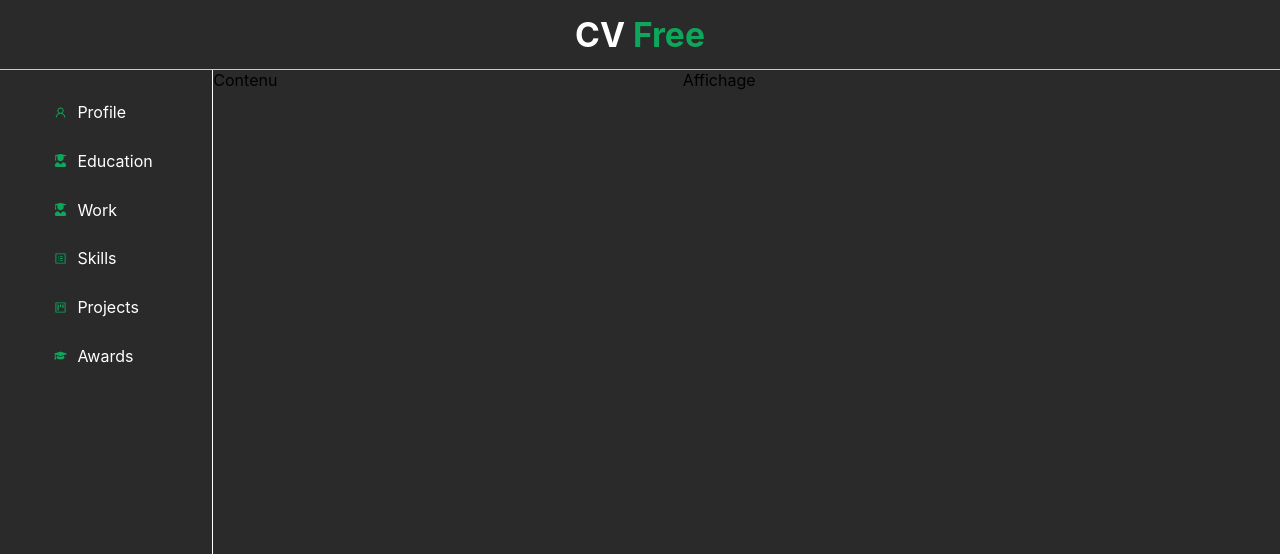
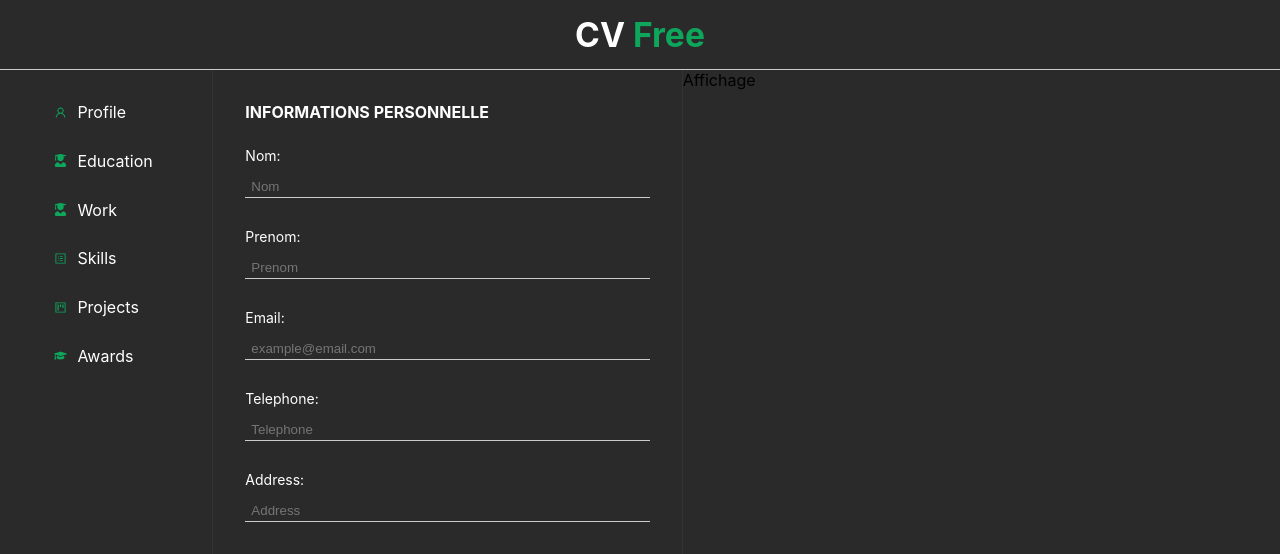
Before and after one commit to Felix-Asante/cv-free, a React (Create React App) app: page / in a window 1280 px wide. Shown: the top 554 px of the page. Built offline with nearby package versions, Linux system fonts and the light colour scheme.

Commit message:
profile page

```diff
--- a/package.json
+++ b/package.json
@@ -9,6 +9,7 @@
     "react": "^18.1.0",
     "react-dom": "^18.1.0",
     "react-icons": "^4.3.1",
+    "react-router-dom": "^6.3.0",
     "react-scripts": "5.0.1",
     "web-vitals": "^2.1.4"
   },
--- a/src/App.js
+++ b/src/App.js
@@ -1,15 +1,11 @@
-import Header from "./components/Header";
-import Menu from "./components/Menu";
+import Layout from "./components/Layout";
+
+import Profile from "./pages/Profile";
 function App() {
 	return (
-		<div>
-			<Header />
-			<div className="flex">
-				<Menu />
-				<div className="contenu">Contenu</div>
-				<div className="affichage">Affichage</div>
-			</div>
-		</div>
+		<Layout>
+			<Profile />
+		</Layout>
 	);
 }
 
--- /dev/null
+++ b/src/components/Input.jsx
@@ -0,0 +1,18 @@
+import React from "react";
+import style from "../styles/input.module.css";
+
+function Input({ type, placeholder, name, labelText }) {
+	return (
+		<div className={style.input}>
+			<label className={style.label}>{labelText}</label>
+			<input
+				type={type}
+				placeholder={placeholder}
+				name={name}
+				className={style.input}
+			/>
+		</div>
+	);
+}
+
+export default Input;
--- /dev/null
+++ b/src/components/Layout.jsx
@@ -0,0 +1,18 @@
+import React from "react";
+import Header from "./Header";
+import Menu from "./Menu";
+
+function Layout(props) {
+	return (
+		<div>
+			<Header />
+			<div className="flex">
+				<Menu />
+				<div className="contenu">{props.children}</div>
+				<div className="affichage">Affichage</div>
+			</div>
+		</div>
+	);
+}
+
+export default Layout;
--- a/src/components/Menu.jsx
+++ b/src/components/Menu.jsx
@@ -6,6 +6,7 @@ import {
 	AiOutlineProject,
 } from "react-icons/ai";
 import { FaUserGraduate, FaGraduationCap } from "react-icons/fa";
+import { Link } from "react-router-dom";
 
 function Menu() {
 	return (
@@ -13,28 +14,28 @@ function Menu() {
 			<ul className={style.list}>
 				<li>
 					<AiOutlineUser />
-					<a href="#">Profile</a>
+					<Link to="/">Profile</Link>
 				</li>
 				<li>
 					<FaUserGraduate />
-					<a href="#">Education</a>
+					<Link to="education">Education</Link>
 				</li>
 				<li>
 					<FaUserGraduate />
 
-					<a href="#">Work</a>
+					<Link to="work">Work</Link>
 				</li>
 				<li>
 					<AiOutlineProfile />
-					<a href="#">Skills</a>
+					<Link to="skills">Skills</Link>
 				</li>
 				<li>
 					<AiOutlineProject />
-					<a href="#">Projects</a>
+					<Link to="projects">Projects</Link>
 				</li>
 				<li>
 					<FaGraduationCap />
-					<a href="#">Awards</a>
+					<Link to="awards">Awards</Link>
 				</li>
 			</ul>
 		</nav>
--- a/src/index.css
+++ b/src/index.css
@@ -31,7 +31,17 @@ body {
 
 .contenu {
 	flex: 30%;
+	padding: 2rem;
+	border-right: 1.5px solid #333;
 }
 .affichage {
 	flex: 40%;
 }
+
+a:active {
+	color: var(--success);
+}
+.section-header {
+	margin-bottom: 25px;
+	color: var(--white);
+}
--- a/src/index.js
+++ b/src/index.js
@@ -2,10 +2,14 @@ import React from "react";
 import ReactDOM from "react-dom/client";
 import "./index.css";
 import App from "./App";
-
+import { BrowserRouter, Routes, Route } from "react-router-dom";
 const root = ReactDOM.createRoot(document.getElementById("root"));
 root.render(
 	<React.StrictMode>
-		<App />
+		<BrowserRouter>
+			<Routes>
+				<Route path="/" element={<App />} />
+			</Routes>
+		</BrowserRouter>
 	</React.StrictMode>
 );
--- /dev/null
+++ b/src/pages/Profile.js
@@ -0,0 +1,39 @@
+import React from "react";
+import Input from "../components/Input";
+
+function Profile() {
+	return (
+		<div>
+			<h4 className="section-header">INFORMATIONS PERSONNELLE</h4>
+			<div className="formulaire">
+				<Input type="text" placeholder="Nom" name="nom" labelText="Nom:" />
+				<Input
+					type="text"
+					placeholder="Prenom"
+					name="prenom"
+					labelText="Prenom:"
+				/>
+				<Input
+					type="email"
+					placeholder="example@email.com"
+					name="email"
+					labelText="Email:"
+				/>
+				<Input
+					type="tel"
+					placeholder="Telephone"
+					name="tel"
+					labelText="Telephone:"
+				/>
+				<Input
+					type="text"
+					placeholder="Address"
+					name="address"
+					labelText="Address:"
+				/>
+			</div>
+		</div>
+	);
+}
+
+export default Profile;
--- /dev/null
+++ b/src/styles/input.module.css
@@ -0,0 +1,24 @@
+label {
+	display: block;
+	color: var(--white);
+	margin-bottom: 3px;
+	font-size: 14px;
+}
+
+input {
+	width: 100%;
+	padding: 12px 8px 3px 6px;
+	background: transparent;
+	border: none;
+	outline: none;
+	border-bottom: 1px solid #ccc;
+	transition: 500ms;
+	color: var(--white);
+}
+input:focus {
+	border-color: var(--success);
+}
+
+.input {
+	margin-bottom: 15px;
+}
--- a/src/styles/menu.module.css
+++ b/src/styles/menu.module.css
@@ -1,6 +1,6 @@
 .nav {
 	flex: 10%;
-	border-right: 1px solid #fff;
+	border-right: 1.5px solid #333;
 	padding-left: 3.4rem;
 	padding-top: 2rem;
 	height: 100vh;
```
Also changed, not shown: src/pages/Education.js (added), 1 other file (tests, documents, lock files or other folders).
